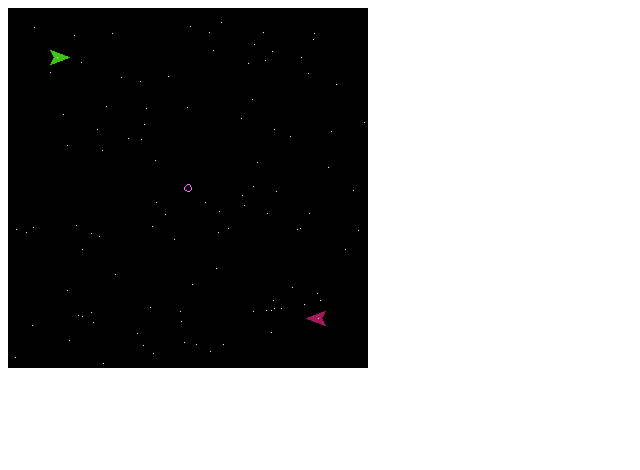
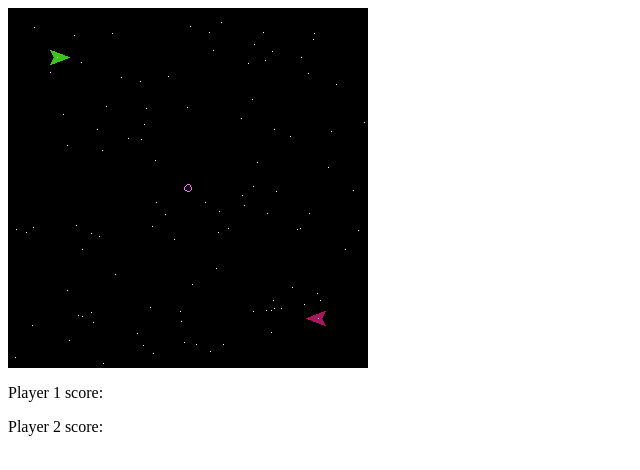
Before and after one commit to AVHon/innovate-12-12-2019, a plain HTML site: page spacewar.html in a window 1280 px wide. Shown: the whole page, without its empty margins (0-640 px from the left). Drawn offline with Linux system fonts and the light colour scheme.

Commit message:
Update spacewar.html

```diff
--- a/spacewar.html
+++ b/spacewar.html
@@ -3,6 +3,8 @@
 <body>
 <canvas id="turtleCanvas" width="360" height="360">
 </canvas>
+  <p>Player 1 score: <span id="player1Score"></span></p>
+  <p>Player 2 score: <span id="player2Score"></span></p>
 <script>
 function Turtle() {
 	"use strict";
```
